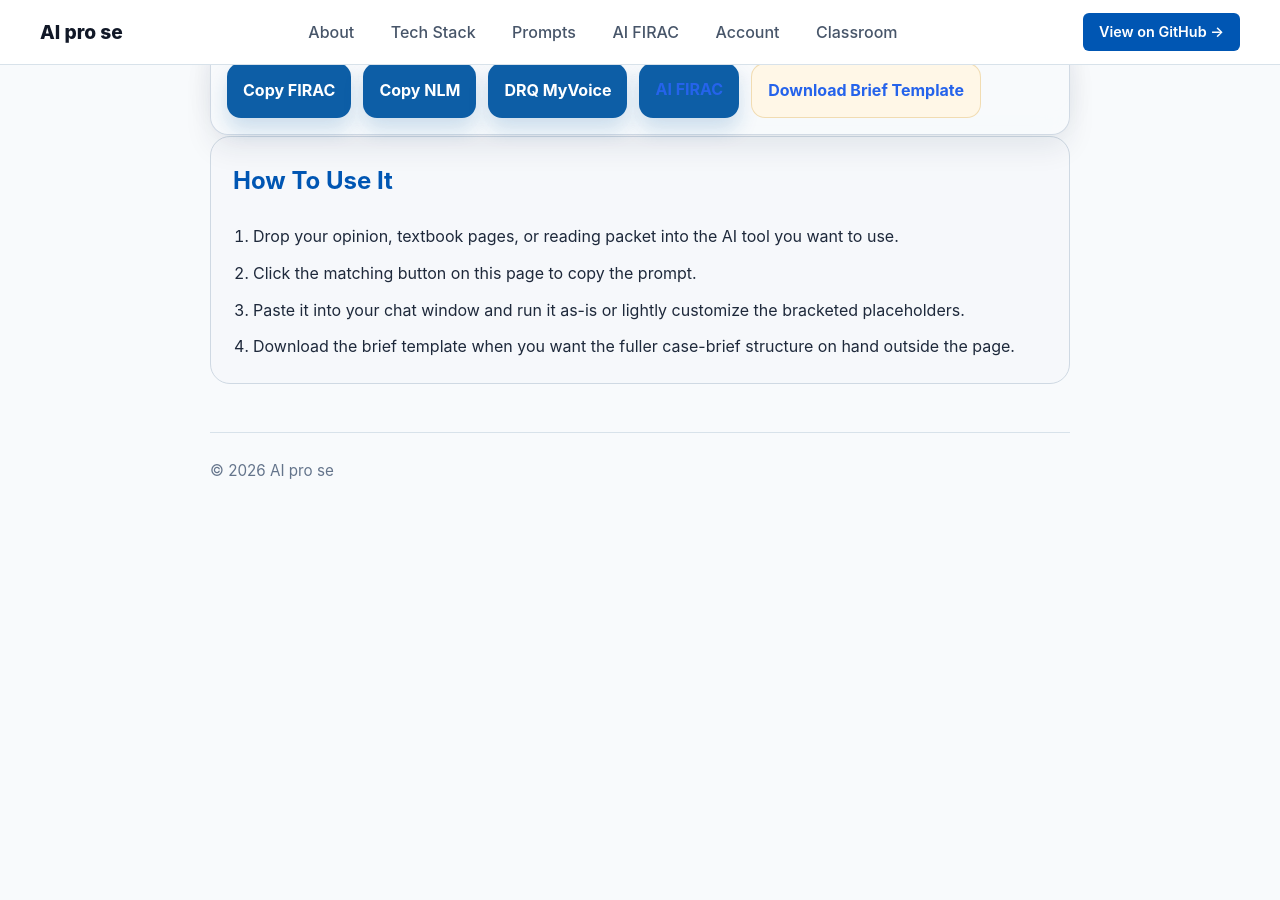
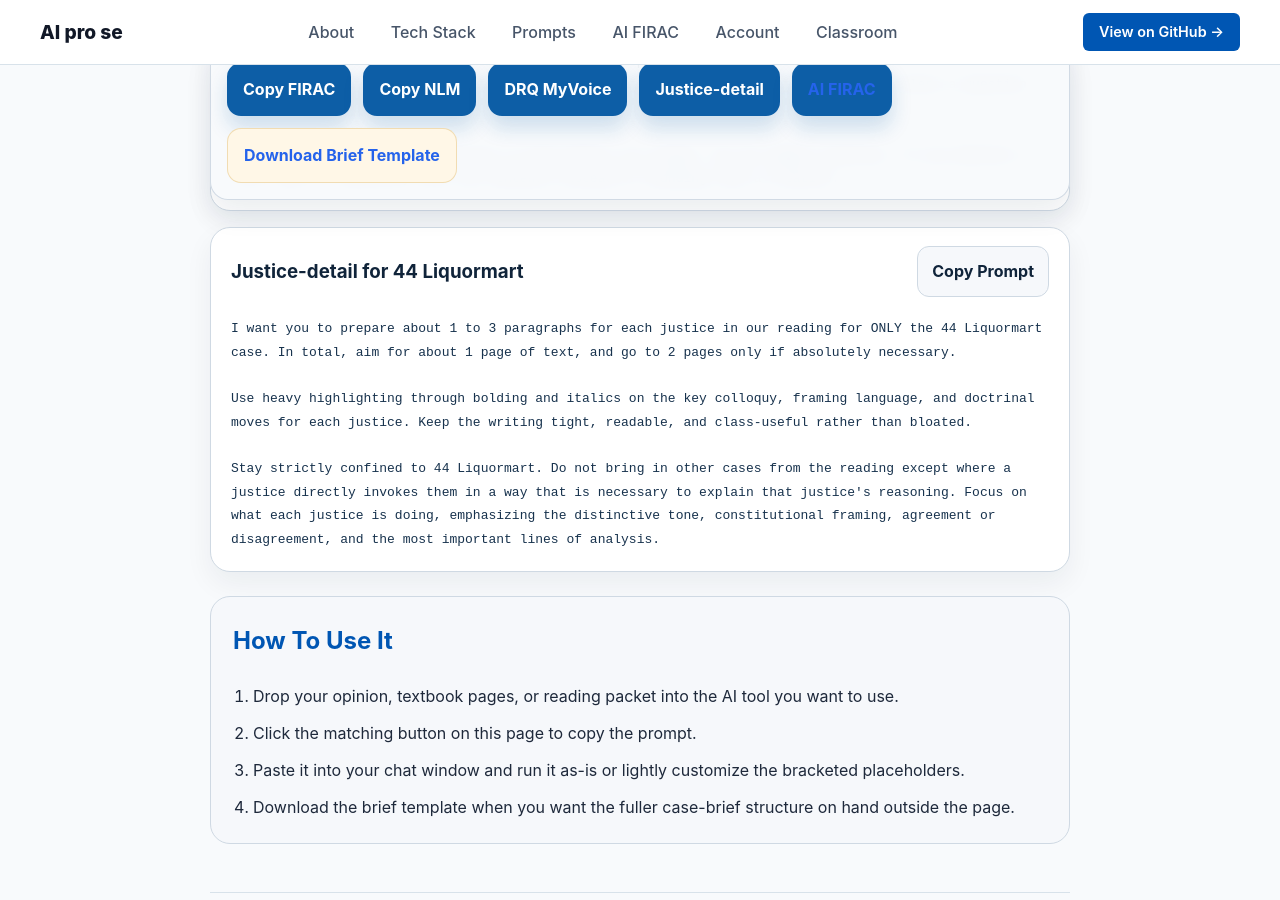
Before and after one commit to kasosterbuhr/kaso.law, a Jekyll site: the page built from prompts.md, in a window 1280 px wide and 900 px high, scrolled down 2840 px. Built offline with Jekyll 4.4.1, drawn with Linux system fonts in a browser that asks for light colours; before the commit the page ends 3361 px from its top, so only the background shows below that; some of the changed text lies outside the part shown.

Commit message:
add prompt

```diff
--- a/assets/library/prompt-library.json
+++ b/assets/library/prompt-library.json
@@ -67,5 +67,8 @@
   },
   "voice": {
     "prompt": "Attached is the full reading for class today. I need short answers to the directed reading questions below. Answer every question posed. When appropriate, reference the Federal Rules of Evidence and any other rules, cases, or class materials that matter.\n\nMatch my voice: casual, direct, and smart, like a capable law student talking through the material without sounding robotic or overly formal. Aim for about 1 to 4 sentences per answer unless a question clearly needs more.\n\nPut the full text of each question in bold before its answer. Do not embed citations. If you mention a rule, work it naturally into the sentence instead of sounding like a treatise."
+  },
+  "justiceDetail": {
+    "prompt": "I want you to prepare about 1 to 3 paragraphs for each justice in our reading for ONLY the 44 Liquormart case. In total, aim for about 1 page of text, and go to 2 pages only if absolutely necessary.\n\nUse heavy highlighting through bolding and italics on the key colloquy, framing language, and doctrinal moves for each justice. Keep the writing tight, readable, and class-useful rather than bloated.\n\nStay strictly confined to 44 Liquormart. Do not bring in other cases from the reading except where a justice directly invokes them in a way that is necessary to explain that justice's reasoning. Focus on what each justice is doing, emphasizing the distinctive tone, constitutional framing, agreement or disagreement, and the most important lines of analysis."
   }
 }
--- a/prompts.md
+++ b/prompts.md
@@ -380,6 +380,7 @@ title: Prompt Library
     <button class="prompt-action" type="button" data-copy-key="firac">Copy FIRAC</button>
     <button class="prompt-action" type="button" data-copy-key="nlm">Copy NLM</button>
     <button class="prompt-action" type="button" data-copy-key="voice">DRQ MyVoice</button>
+    <button class="prompt-action" type="button" data-copy-key="justiceDetail">Justice-detail</button>
     <a class="prompt-action" href="/brief">AI FIRAC</a>
     <a class="prompt-download" href="/assets/downloads/BriefTemplate.txt" download>Download Brief Template</a>
   </section>
@@ -453,6 +454,17 @@ title: Prompt Library
     </article>
 
     <article class="prompt-card">
+      <span class="prompt-tag">Justice Detail</span>
+      <h2>Justice-by-Justice Colloquy</h2>
+      <p>
+        Use this when you want a compact justice-by-justice read on one assigned case, with the key colloquy heavily emphasized and the output trimmed for fast class-prep review.
+      </p>
+      <div class="prompt-card-footer">
+        <button class="prompt-secondary" type="button" data-copy-key="justiceDetail">Copy Prompt</button>
+      </div>
+    </article>
+
+    <article class="prompt-card">
       <span class="prompt-tag">Live Tool</span>
       <h2>AI FIRAC Builder</h2>
       <p>
@@ -488,6 +500,14 @@ title: Prompt Library
       </div>
       <pre id="preview-voice"></pre>
     </article>
+
+    <article class="prompt-preview">
+      <div class="prompt-preview-header">
+        <h3>Justice-detail for 44 Liquormart</h3>
+        <button class="prompt-secondary" type="button" data-copy-key="justiceDetail">Copy Prompt</button>
+      </div>
+      <pre id="preview-justiceDetail"></pre>
+    </article>
   </section>
 
   <section class="prompt-steps">
@@ -695,6 +717,7 @@ title: Prompt Library
       firacBasePrompt = assertString(library.firac && library.firac.basePrompt);
       nlmBasePrompt = assertString(library.notebooklm && library.notebooklm.basePrompt);
       prompts.voice = assertString(library.voice && library.voice.prompt);
+      prompts.justiceDetail = assertString(library.justiceDetail && library.justiceDetail.prompt);
 
       firacSubjects = courses.map((course) => ({
         id: course.id,
```
Also changed, not shown: other parts of prompts.md (+3 -1 lines).
